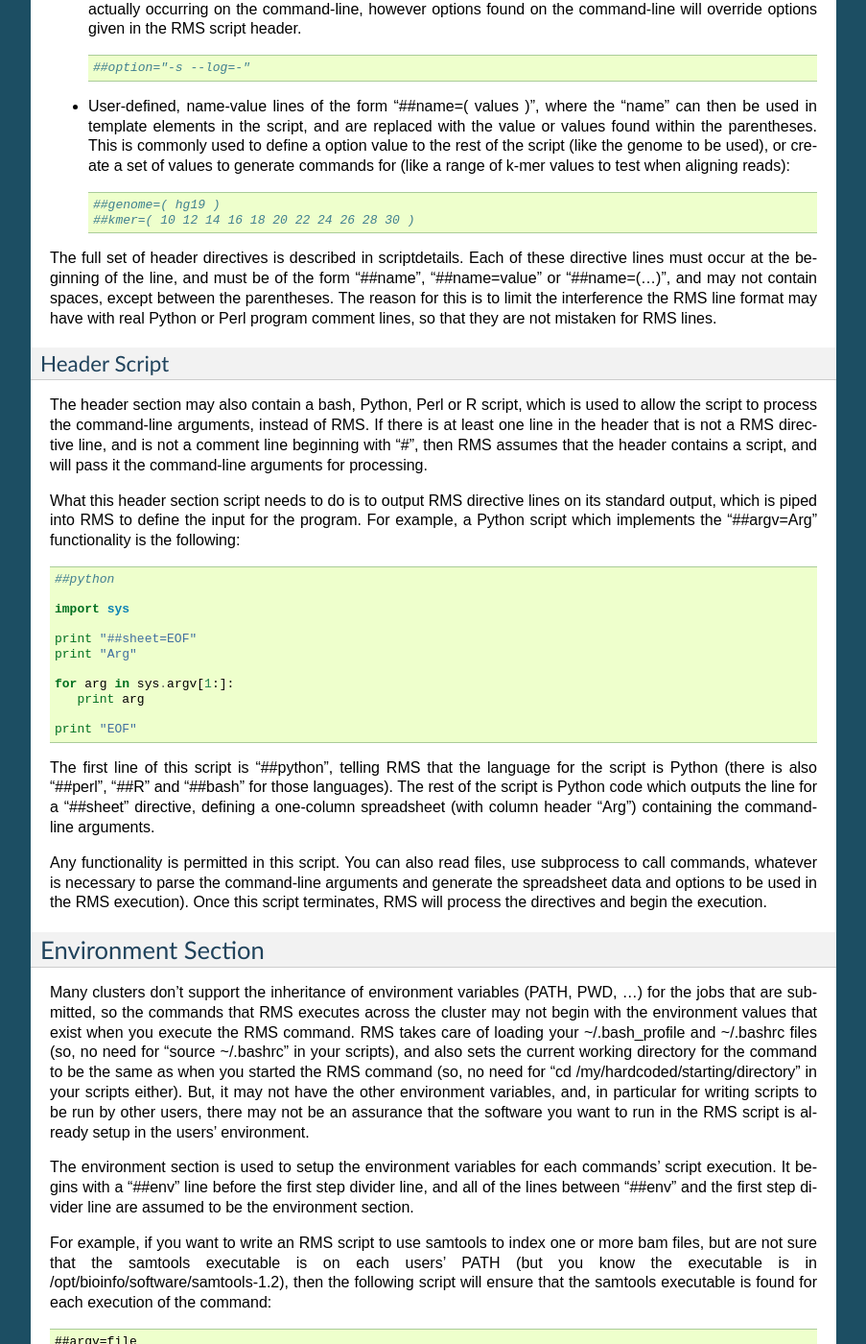
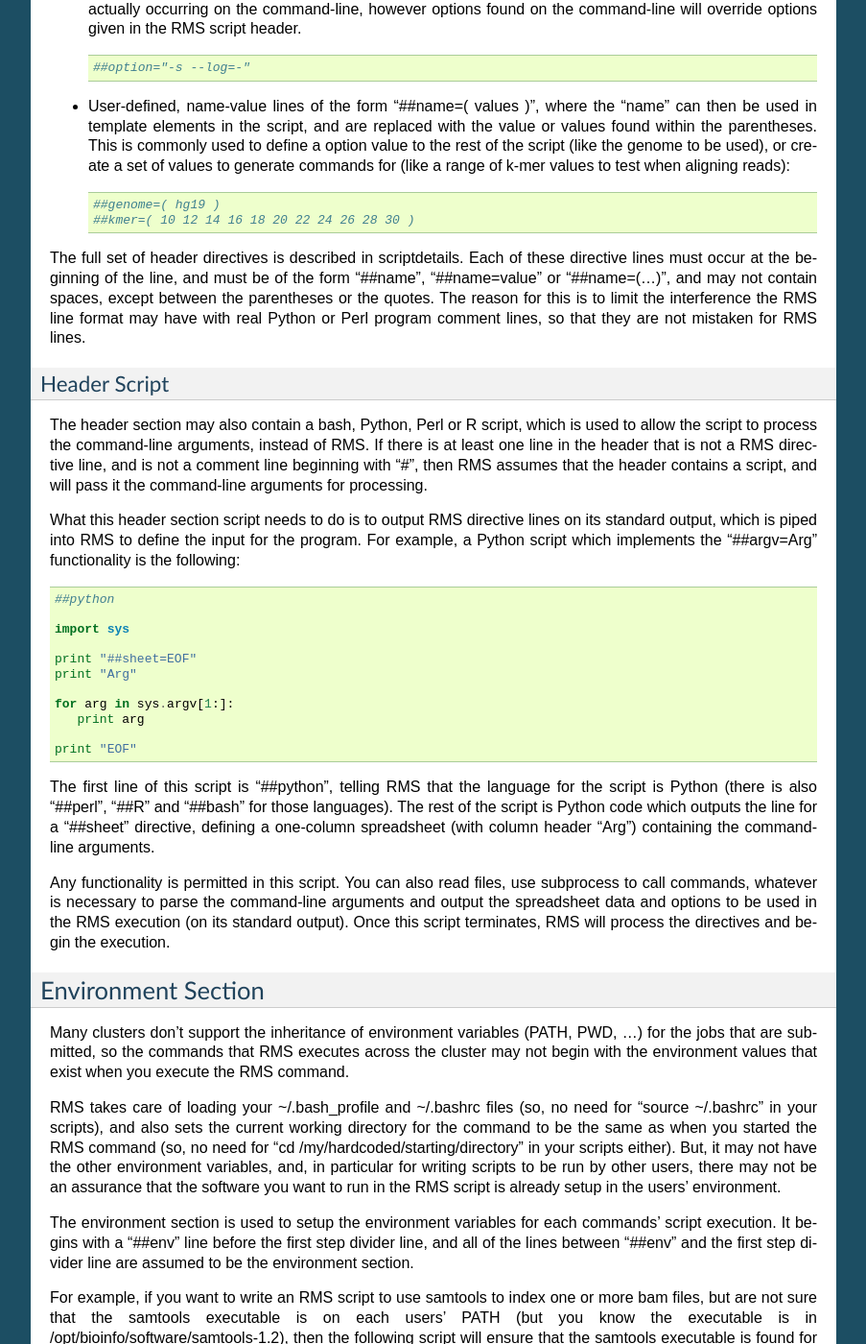
Before and after one commit to knightjimr/rms, a Sphinx documentation site: the page built from docs/scriptbasics.rst, in a window 1280 px wide and 1400 px high, scrolled down 1098 px. Shown: the whole window at 96% size, without its empty margins (198-1101 px from the left). Built offline with Sphinx 7.4.7, drawn with Linux system fonts in a browser that asks for light colours; some of the changed text lies outside the part shown.

Commit message:
Next commit

```diff
--- a/docs/scriptbasics.rst
+++ b/docs/scriptbasics.rst
@@ -72,7 +72,8 @@ and the four most common directives that can be included in the header are the f
 
 The full set of header directives is described in :doc:`scriptdetails`.  Each of these directive lines must
 occur at the beginning of the line, and must be of the form "##name",
-"##name=value" or "##name=(...)", and may not contain spaces, except between the parentheses.  The reason for
+"##name=value" or "##name=(...)", and may not contain spaces, except between the parentheses or the quotes.
+The reason for
 this is to limit the interference the RMS line format may have with real Python or Perl program comment lines,
 so that they are not mistaken for RMS lines.
 
@@ -106,16 +107,18 @@ the line for a "##sheet" directive, defining a one-column spreadsheet (with colu
 the command-line arguments.
 
 Any functionality is permitted in this script.  You can also read files, use subprocess to call commands,
-whatever is necessary to parse the command-line arguments and generate the spreadsheet data and options
-to be used in the RMS execution).  Once this script terminates, RMS will process the directives and begin
-the execution.
+whatever is necessary to parse the command-line arguments and output the spreadsheet data and options
+to be used in the RMS execution (on its standard output).  Once this script terminates, RMS will process
+the directives and begin the execution.
 
 Environment Section
 -------------------
 
 Many clusters don't support the inheritance of environment variables (PATH, PWD, ...) for the jobs that are
 submitted, so the commands that RMS executes across the cluster may not begin
-with the environment values that exist when you execute the RMS command.  RMS takes care of loading your
+with the environment values that exist when you execute the RMS command.
+
+RMS takes care of loading your
 ~/.bash_profile and ~/.bashrc files (so, no need for "source ~/.bashrc" in your scripts),
 and also sets the current working directory for the command to be the same as when you started the RMS command
 (so, no need
```
Also changed, not shown: other parts of docs/scriptbasics.rst (+4 -2 lines).
